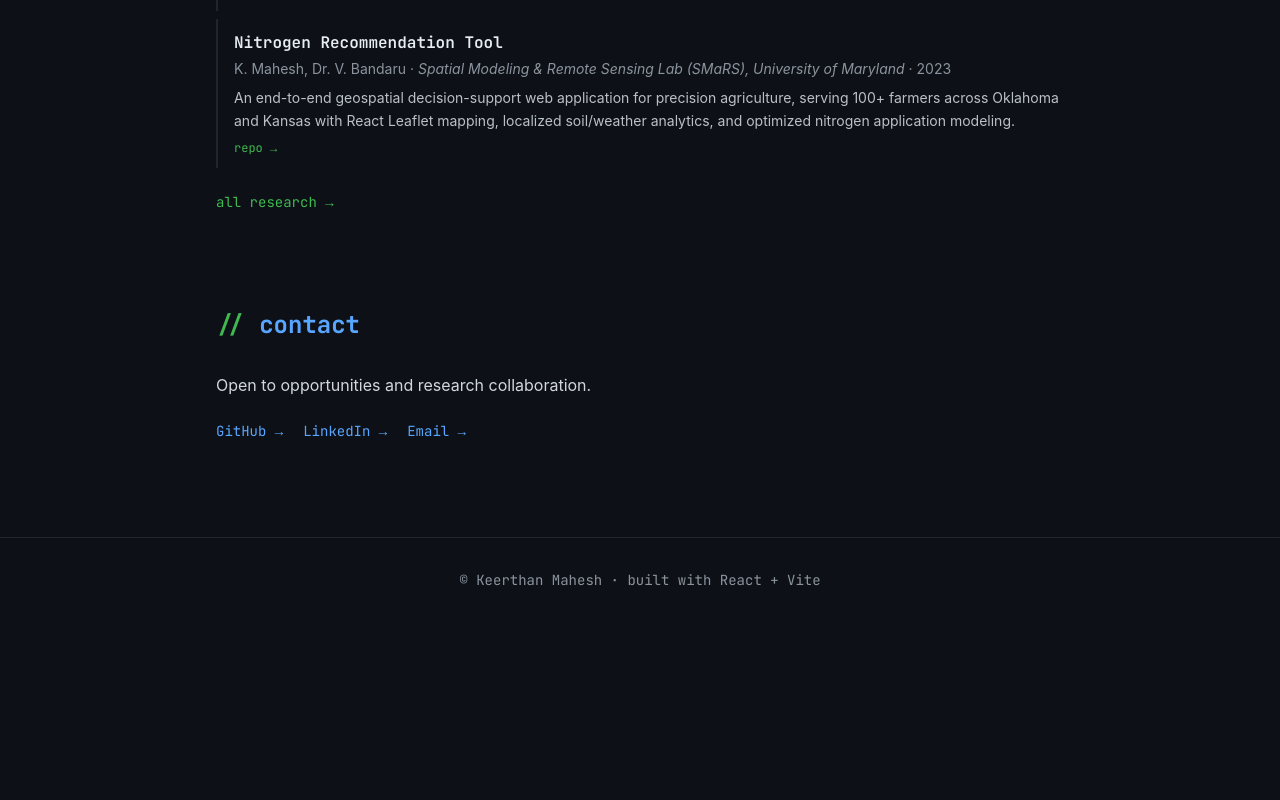
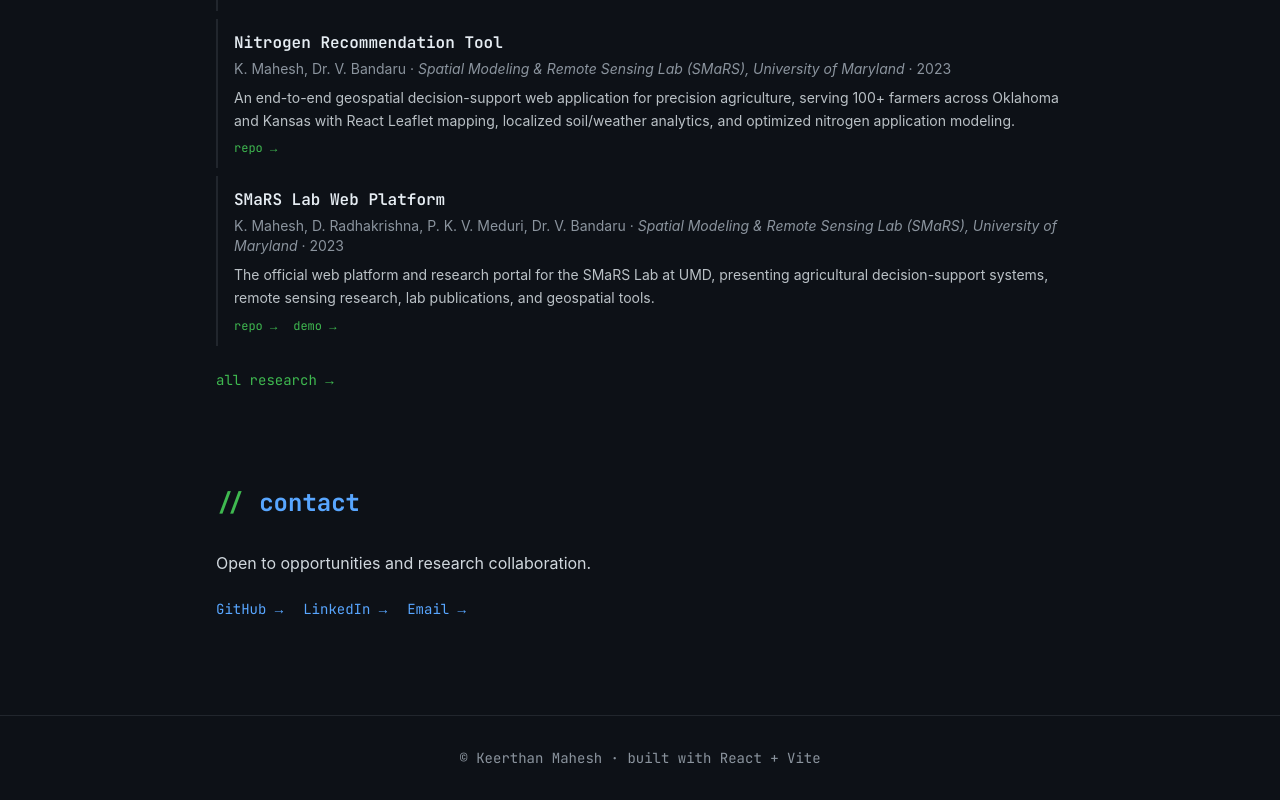
Before and after one commit to keerthanmahesh/keerthanmahesh.github.io, a React (Vite) app: page / in a window 1280 px wide. Shown: the part 3018-3818 px from the top of the page. Before the commit the page ends 3640 px from the top, so only its background shows below. Built offline with nearby package versions, Linux system fonts and the light colour scheme.

Commit message:
feat: add SMaRS Lab Web Platform to research section

```diff
--- a/src/components/PublicationCard.tsx
+++ b/src/components/PublicationCard.tsx
@@ -15,6 +15,7 @@ export function PublicationCard({ pub }: { pub: Publication }) {
         {pub.links?.doi && <a href={pub.links.doi} target="_blank" rel="noopener noreferrer" aria-label={`${pub.title} DOI`} className="text-green hover:underline">doi →</a>}
         {pub.links?.arxiv && <a href={pub.links.arxiv} target="_blank" rel="noopener noreferrer" aria-label={`${pub.title} on arXiv`} className="text-green hover:underline">arxiv →</a>}
         {pub.links?.repo && <a href={pub.links.repo} target="_blank" rel="noopener noreferrer" aria-label={`${pub.title} repository`} className="text-green hover:underline">repo →</a>}
+        {pub.links?.demo && <a href={pub.links.demo} target="_blank" rel="noopener noreferrer" aria-label={`${pub.title} live demo`} className="text-green hover:underline">demo →</a>}
       </div>
     </article>
   )
--- a/src/data/publications.ts
+++ b/src/data/publications.ts
@@ -4,7 +4,7 @@ export type Publication = {
   authors: string
   venue?: string
   year?: number
-  links?: { pdf?: string; doi?: string; arxiv?: string; repo?: string }
+  links?: { pdf?: string; doi?: string; arxiv?: string; repo?: string; demo?: string }
   summary?: string
   featured?: boolean
 }
@@ -32,6 +32,20 @@ export const publications: Publication[] = [
     },
     featured: true,
   },
+  {
+    id: 'smarslab-webpage',
+    title: 'SMaRS Lab Web Platform',
+    authors: 'K. Mahesh, D. Radhakrishna, P. K. V. Meduri, Dr. V. Bandaru',
+    venue: 'Spatial Modeling & Remote Sensing Lab (SMaRS), University of Maryland',
+    year: 2023,
+    summary:
+      'The official web platform and research portal for the SMaRS Lab at UMD, presenting agricultural decision-support systems, remote sensing research, lab publications, and geospatial tools.',
+    links: {
+      repo: 'https://github.com/smarsGroup/smarslab-webpage',
+      demo: 'https://www.smarsgroup.org/',
+    },
+    featured: true,
+  },
 ]
 
 export const featuredPublications = (): Publication[] => publications.filter((p) => p.featured)
```
